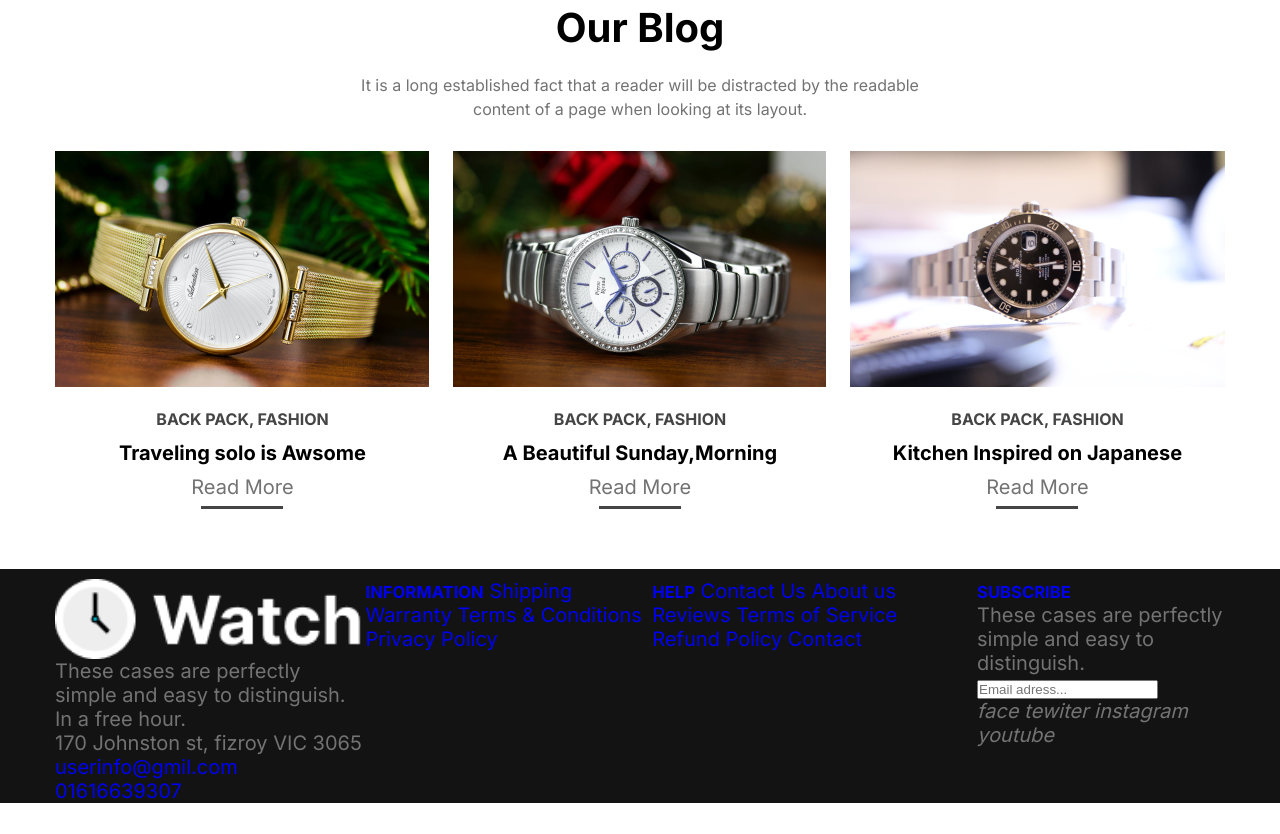
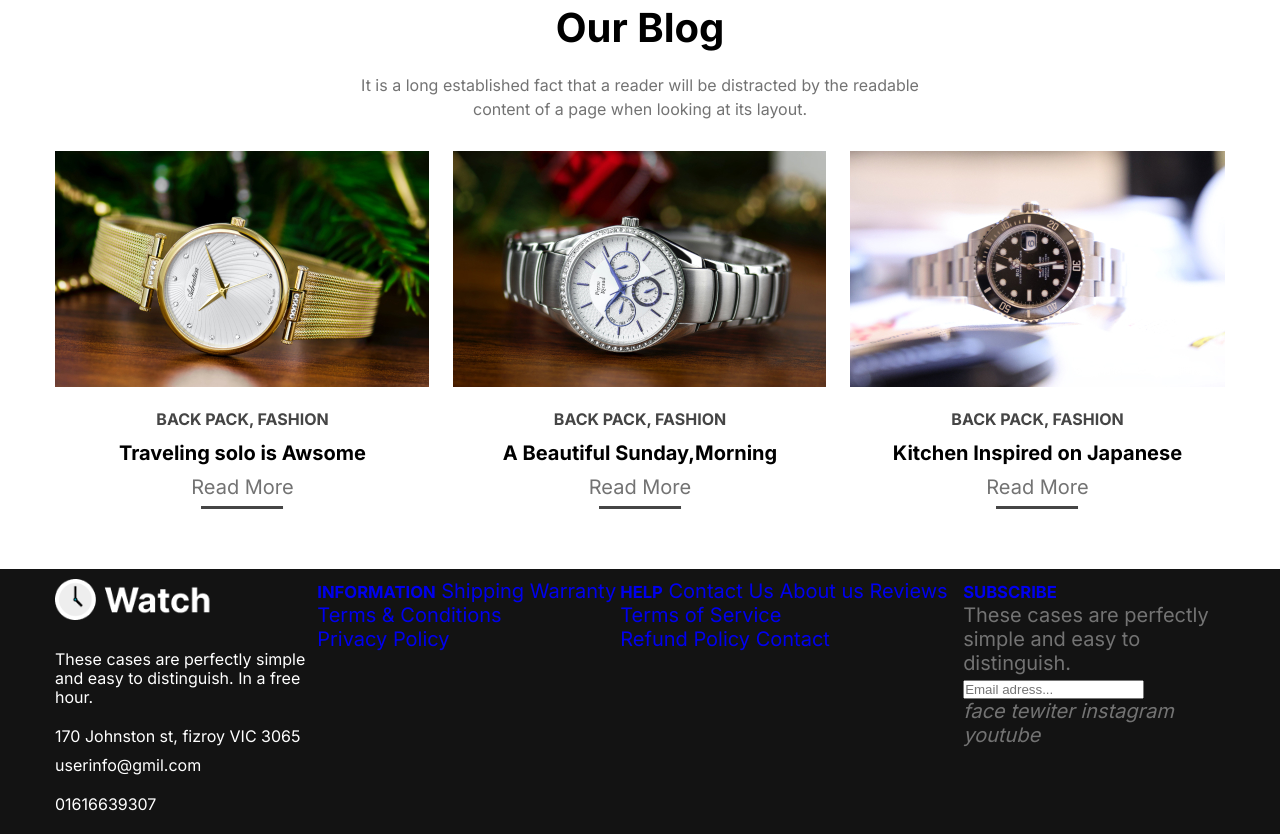
Before and after one commit to taskinahmadalfaruqe/Watch, a plain HTML site: page index.html in a window 1280 px wide. Shown: the part 5153-5987 px from the top of the page. Before the commit the page ends 5956 px from the top, so only its background shows below. Drawn offline with Linux system fonts and the light colour scheme.

Commit message:
f logo Done

```diff
--- a/scss/component/_footer.scss
+++ b/scss/component/_footer.scss
@@ -11,13 +11,39 @@ footer{
         padding: 10px 0 0;
         .f_icon{
             .image{
-                img{}
+                width: 60%;
+                img{
+                    margin-bottom: 30px;
+                }
             }
             .text{
-                p{}
+                p{
+                    font-family: $ff;
+                    color: $White_color;
+                    font-weight: 400;
+                    font-size: 16px;
+                    line-height: 19px;
+                    margin-bottom: 20px;
+                }
                 .contect{
                     ul{
-                        li{}
+                        li{
+                            font-family: $ff;
+                            color: $White_color;
+                            font-weight: 400;
+                            font-size: 16px;
+                            line-height: 19px;
+                            margin-bottom: 10px;
+                            display: flex;
+                            a{
+                                font-family: $ff;
+                                color: $White_color;
+                                font-weight: 400;
+                                font-size: 16px;
+                                line-height: 19px;
+                                margin-bottom: 10px;
+                            }
+                        }
                     }
                 }
             }
```
Also changed, not shown: css/style.css, 1 other file.
